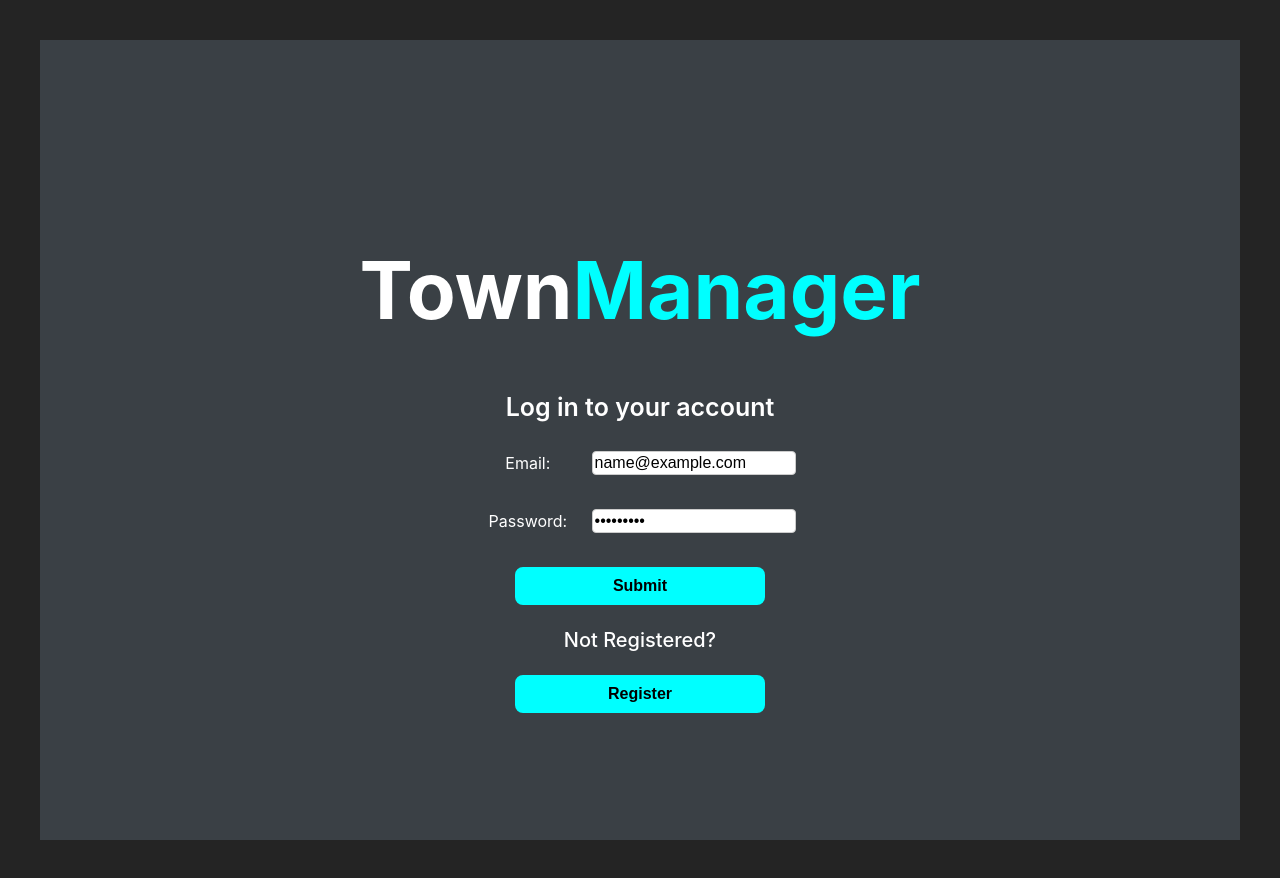
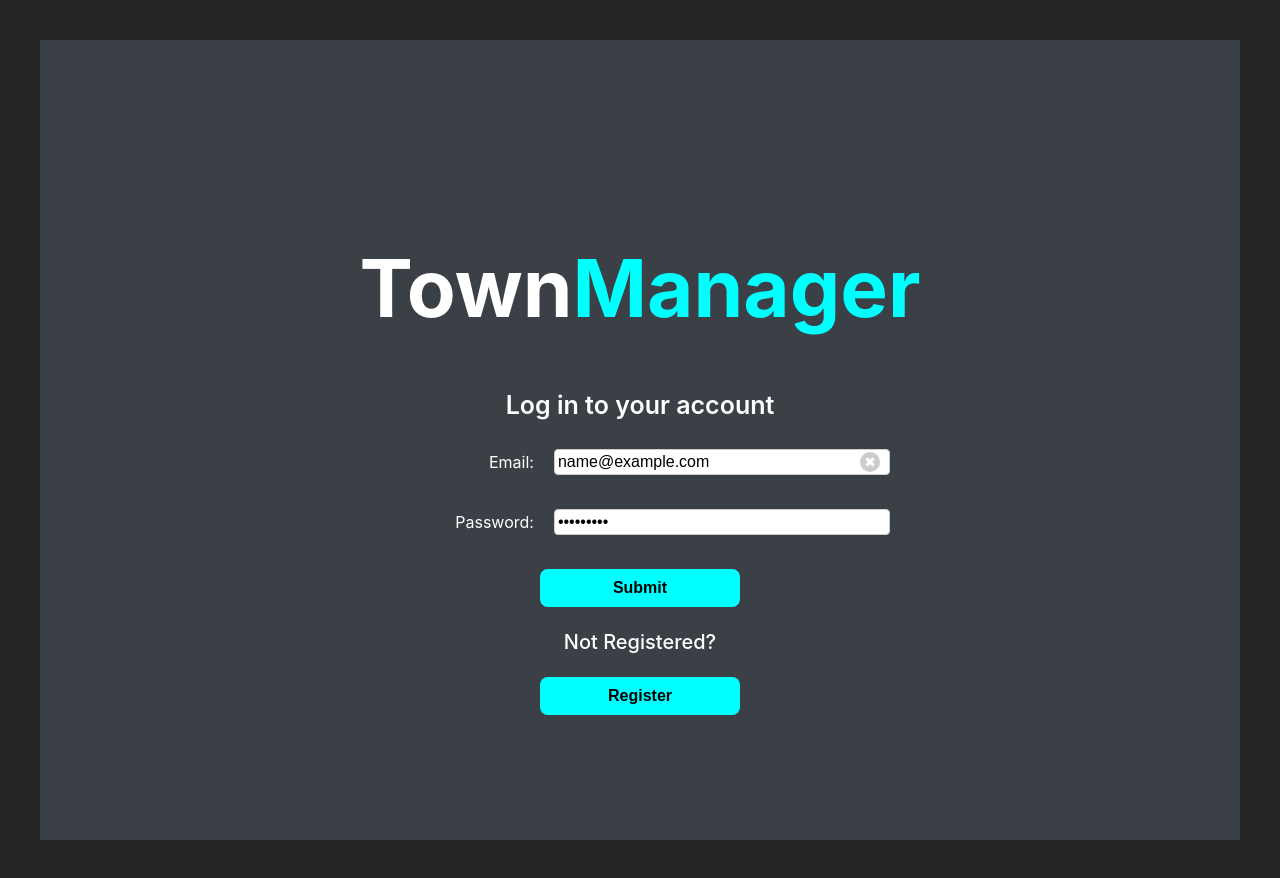
Before and after one commit to Amandafrost79/TownManager, a React (Vite) app: page / in a window 1280 px wide. Both pictures are taken after typing "name@example.com", "Sample123" into the empty fields and a click on the button "Submit". Built offline with nearby package versions, Linux system fonts and the light colour scheme.

Commit message:
wip login page

```diff
--- /dev/null
+++ b/src/ClearButton.css
@@ -0,0 +1,23 @@
+.clear-button {
+
+  position: absolute;
+  right: 10px;
+  top: 50%;
+  transform: translateY(-50%);
+  width: 20px;
+  height: 20px;
+  display: flex;
+  align-items: center;
+  justify-content: center;
+  background-color: #ccc;
+  border: none;
+  border-radius: 50%;
+  cursor: pointer;
+  font-size: 14px;
+  color: white;
+  line-height: 1;
+}
+
+.clear-button:hover {
+    background-color: black;
+}
--- /dev/null
+++ b/src/ClearButton.jsx
@@ -0,0 +1,12 @@
+import React from "react";
+import "./ClearButton.css";
+
+const ClearButton = ({ onClick }) => {
+  return (
+    <button className="clear-button" onClick={onClick}>
+      &#10006;
+    </button>
+  );
+};
+
+export default ClearButton;
--- a/src/EmailInput.jsx
+++ b/src/EmailInput.jsx
@@ -1,6 +1,11 @@
 import React from "react";
+import ClearButton from "./ClearButton";
 
 const EmailInput = ({ email, onEmailChange }) => {
+  const handleClear = () => {
+    onEmailChange({ target: { value: "" } });
+  };
+
   return (
     <div className="form-group">
       <label>Email: </label>
@@ -11,6 +16,7 @@ const EmailInput = ({ email, onEmailChange }) => {
         placeholder="Email address"
         required
       />
+      {email && <ClearButton onClick={handleClear} />}
     </div>
   );
 };
--- a/src/LoginPage.css
+++ b/src/LoginPage.css
@@ -12,6 +12,8 @@ form {
     display: flex;
     flex-direction: column;
     align-items: center;
+    width: 100%;
+    max-width: 500px;
 }
 
 .form-group {
@@ -19,26 +21,28 @@ form {
     align-items: center;
     margin-bottom: 10px;
     width: 100%;
-    max-width: 600px;
+    position: relative;
 }
 
 .form-group label {
     width: 30%;
     margin-right: 20px;
+    text-align: right;
 }
 
 .form-group input {
     width: 70%;
-    padding: 2px;
+    padding: 3px;
     font-size: 16px;
     box-sizing: border-box;
     border: 1px solid #ccc;
     border-radius: 4px;
+
 }
 
 button {
     width: 100%;
-    max-width: 250px;
+    max-width: 200px;
     padding: 10px;
     font-weight: bold;
     font-size: 16px;
--- a/src/PasswordInput.jsx
+++ b/src/PasswordInput.jsx
@@ -1,9 +1,14 @@
 import React from "react";
+import ClearButton from "./ClearButton";
 
 const PasswordInput = ({ password, onPasswordChange }) => {
+  const handleClear = () => {
+    onPasswordChange({ target: { value: "" } });
+  };
+
   return (
     <div className="form-group">
-      <label htmlFor="">Password: </label>
+      <label>Password: </label>
       <input
         type="password"
         value={password}
@@ -11,6 +16,7 @@ const PasswordInput = ({ password, onPasswordChange }) => {
         placeholder="Password"
         required
       />
+      {password && <ClearButton onClick={handleClear} />}
     </div>
   );
 };
```
Lines whose indentation alone changed are shown as unchanged.
